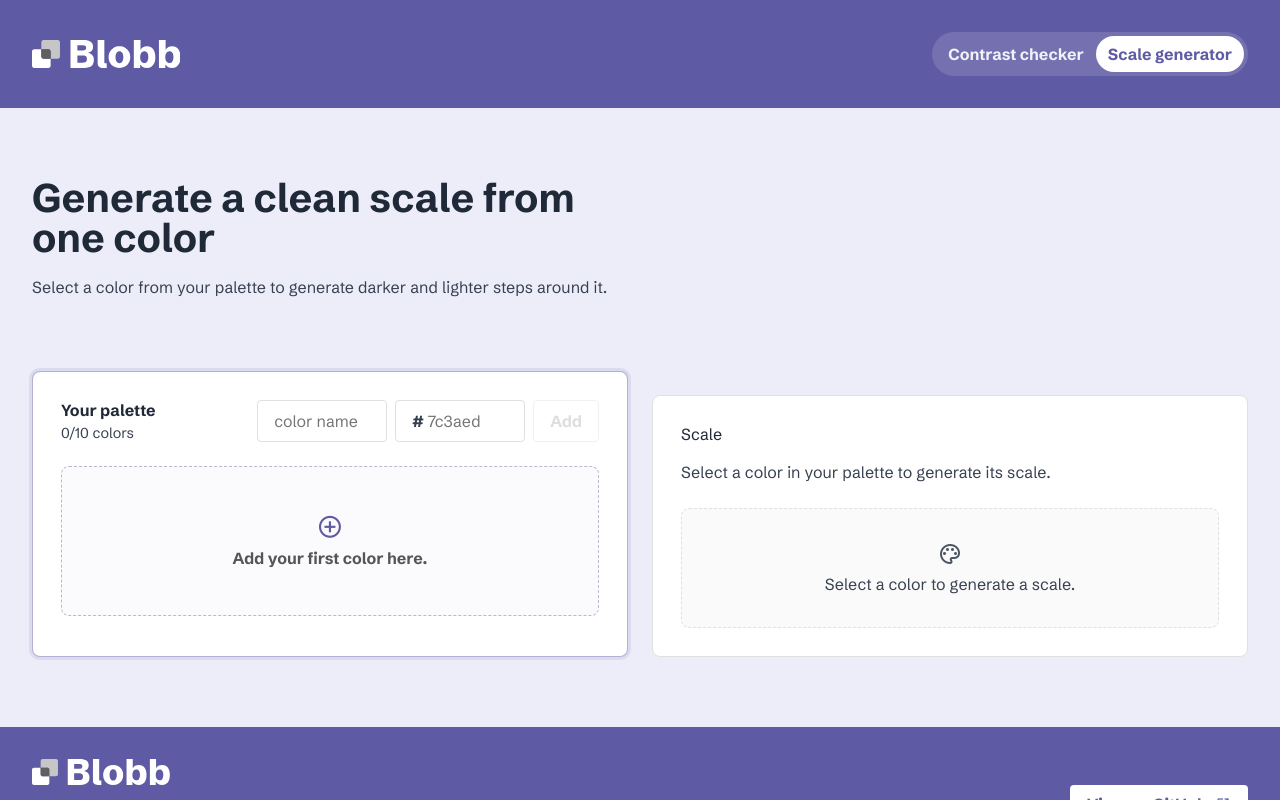
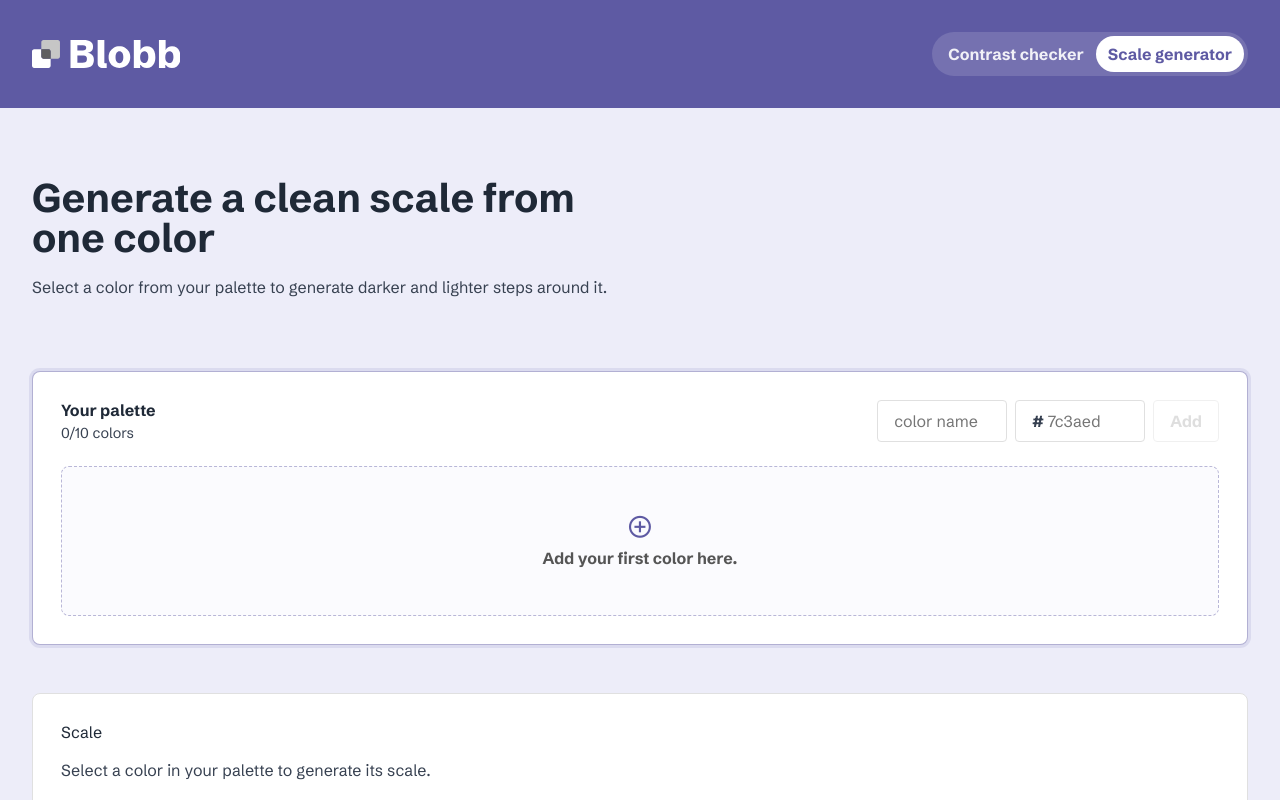
Before and after one commit to Bompilez/Blobb, a React (Vite) app in the folder contrast-palette-checker/: page / in a window 1280 px wide. Both pictures are taken after a click on the tab "Scale generator". Shown: the top 800 px of the page. Built offline with nearby package versions, Linux system fonts and the light colour scheme.

Commit message:
Stack scale generator under palette on scale page

```diff
--- a/contrast-palette-checker/src/App.css
+++ b/contrast-palette-checker/src/App.css
@@ -284,6 +284,12 @@ body.modal-open {
   border-radius: var(--border-radius);
   background-color: var(--surface-color);
   padding: var(--padding-card);
+}
+
+.scale-page-layout {
+  display: flex;
+  flex-direction: column;
+  gap: var(--space-lg);
 }
 
 .scale-generator-header {
--- a/contrast-palette-checker/src/App.jsx
+++ b/contrast-palette-checker/src/App.jsx
@@ -1129,7 +1129,7 @@ function App() {
                 </div>
               </div>
             </header>
-            <div className="top-grid">
+            <div className="scale-page-layout">
               <div className="color-palette-section">
                 <div className="color-palette-container">
                   <div className="palette-toolbar">
```
